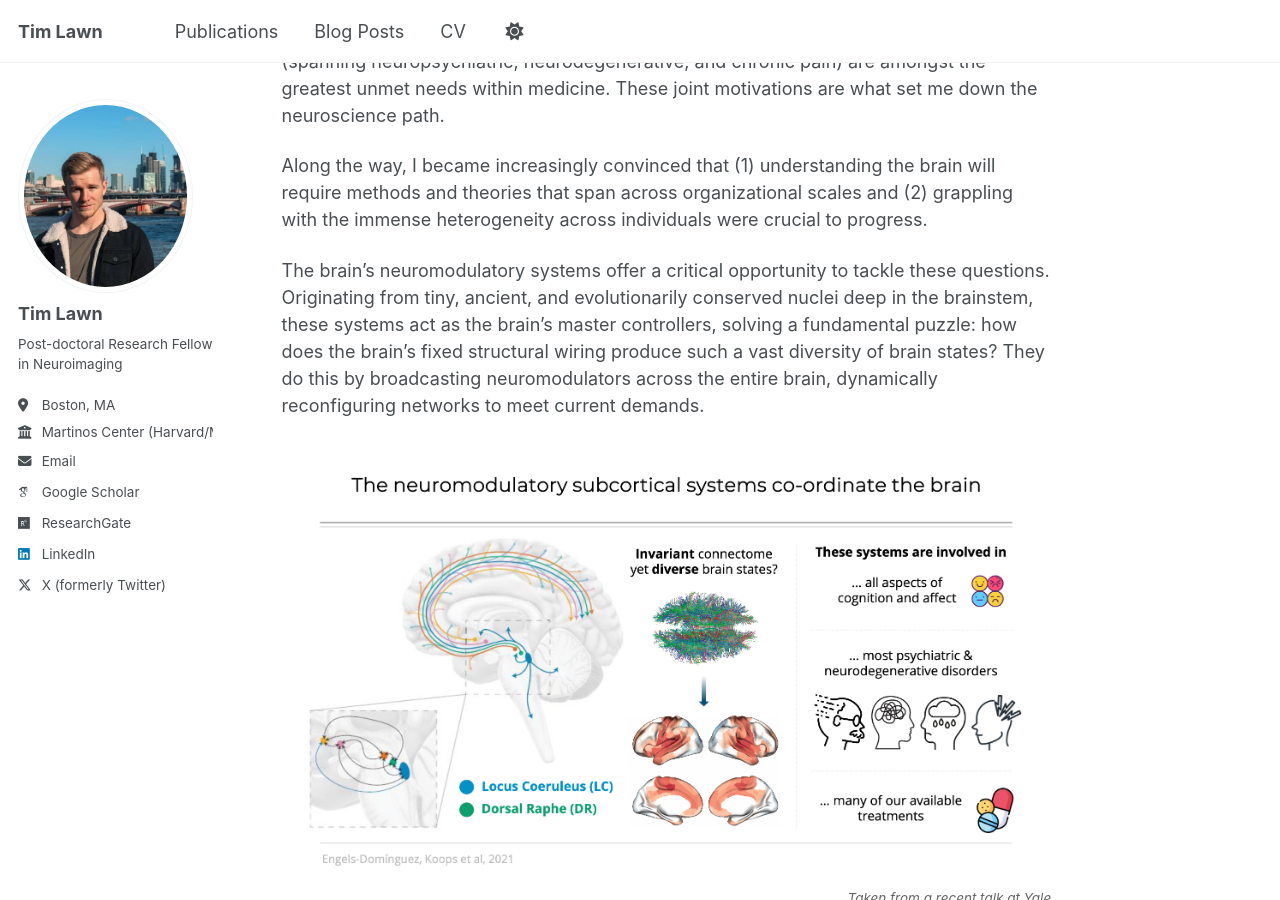
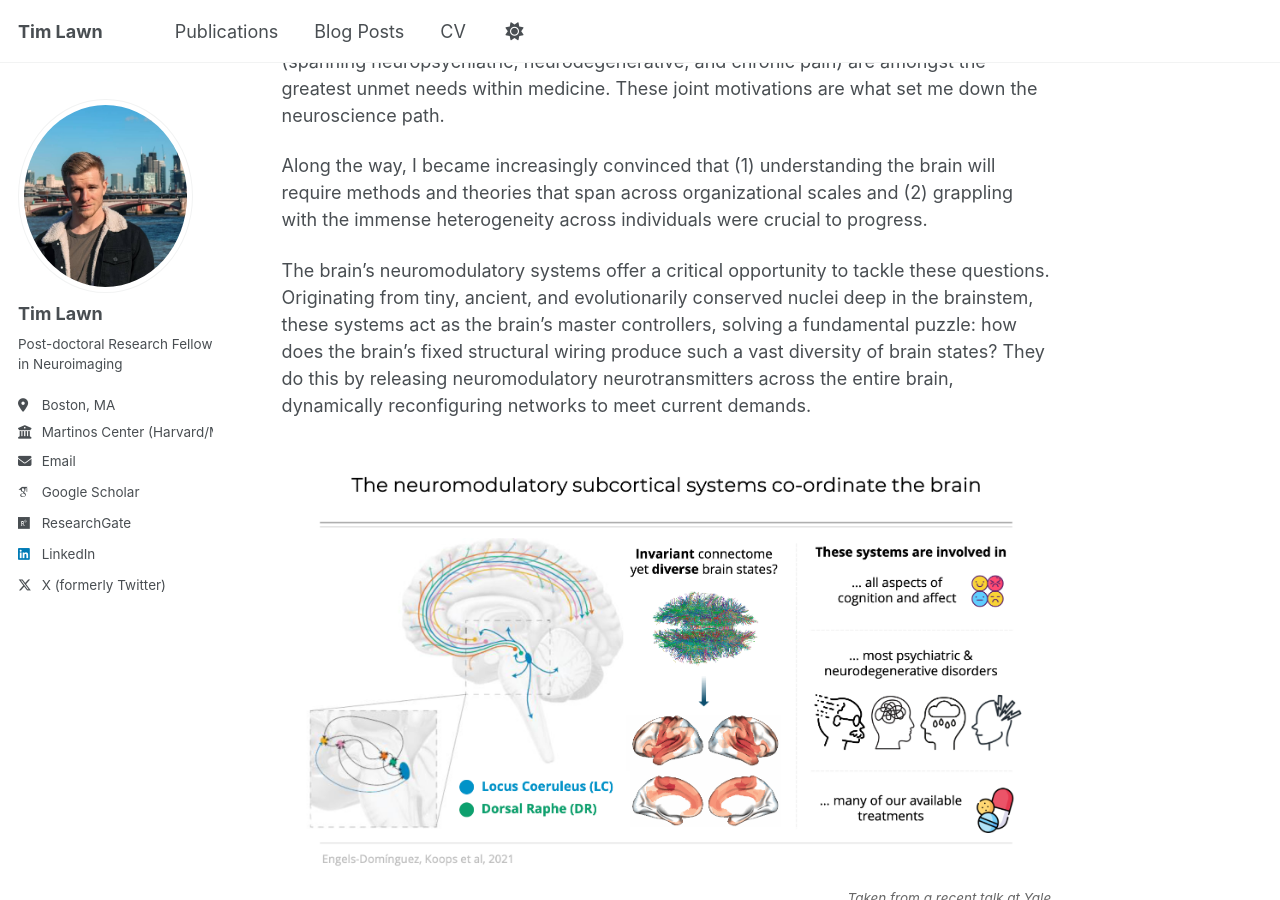
Before and after one commit to timlawn/timlawn.github.io, a Jekyll site: the page built from _pages/about.md, in a window 1280 px wide and 900 px high, scrolled down 763 px. Built offline with Jekyll 4.4.1, drawn with Linux system fonts in a browser that asks for light colours; some web fonts are replaced; a script that is not in the unit is left out.

Commit message:
Update about.md

```diff
--- a/_pages/about.md
+++ b/_pages/about.md
@@ -22,7 +22,7 @@ I believe that the two most fundamental roles of science are to help us understa
 
 Along the way, I became increasingly convinced that (1) understanding the brain will require methods and theories that span across organizational scales and (2) grappling with the immense heterogeneity across individuals were crucial to progress.
 
-The brain's neuromodulatory systems offer a critical opportunity to tackle these questions. Originating from tiny, ancient, and evolutionarily conserved nuclei deep in the brainstem, these systems act as the brain's master controllers, solving a fundamental puzzle: how does the brain's fixed structural wiring produce such a vast diversity of brain states? They do this by broadcasting neuromodulators across the entire brain, dynamically reconfiguring networks to meet current demands.
+The brain's neuromodulatory systems offer a critical opportunity to tackle these questions. Originating from tiny, ancient, and evolutionarily conserved nuclei deep in the brainstem, these systems act as the brain's master controllers, solving a fundamental puzzle: how does the brain's fixed structural wiring produce such a vast diversity of brain states? They do this by releasing neuromodulatory neurotransmitters across the entire brain, dynamically reconfiguring networks to meet current demands.
 
 
 
```
